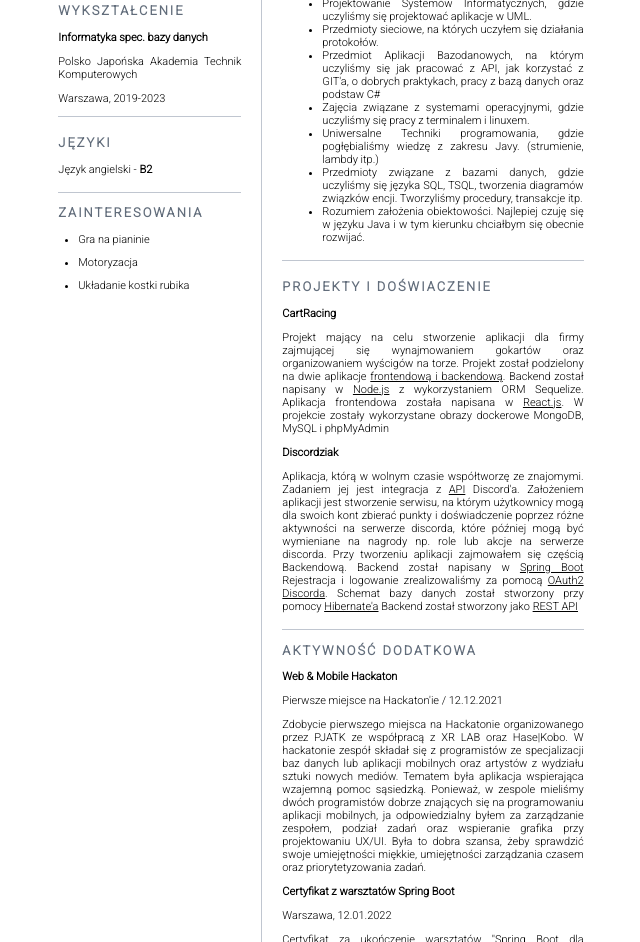
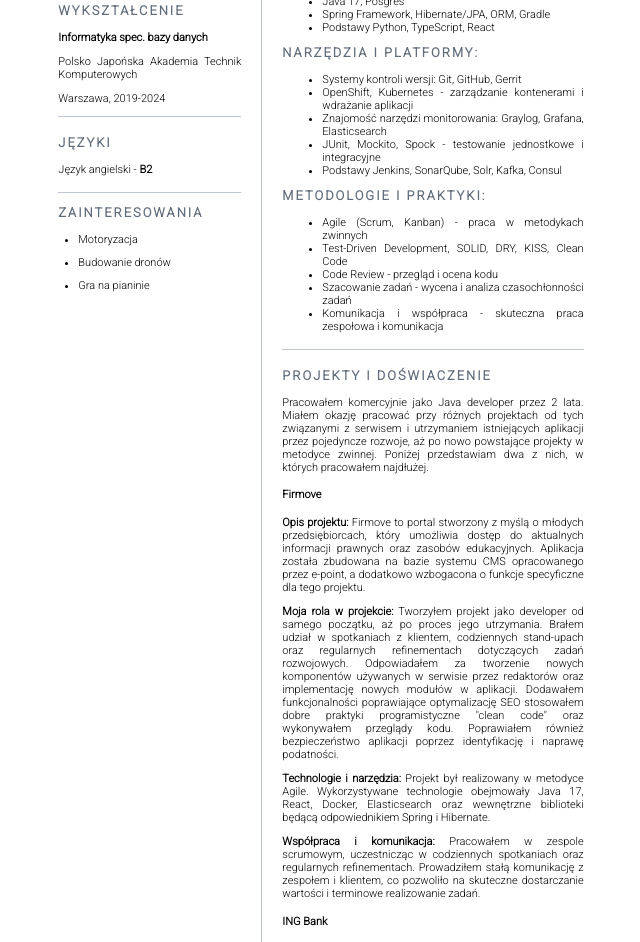
Before and after one commit to miszczuq/Resume-Template, a plain HTML site: page Resume/index.html in a window 1280 px wide. Shown: the part 235-1177 px from the top of the page, without its empty margins (319-959 px from the left). Drawn offline with Linux system fonts and the light colour scheme.

Commit message:
Update skils and projects sections

```diff
--- a/Resume/index.html
+++ b/Resume/index.html
@@ -54,7 +54,7 @@
                 <div class="degree">
                     <p class="degree-title">Informatyka spec. bazy danych</p>
                     <p class="university-name">Polsko Japońska Akademia Technik Komputerowych</p>
-                    <p class="degree-location">Warszawa, 2019-2023</p>
+                    <p class="degree-location">Warszawa, 2019-2024</p>
                 </div>
             </div>
 
@@ -66,82 +66,93 @@
             <div class="interests">
                 <h3>Zainteresowania</h3>
                 <ul>
+                    <li class="interest">Motoryzacja</li>
+                    <li class="interest">Budowanie dronów</li>
                     <li class="interest">Gra na pianinie</li>
-                    <li class="interest">Motoryzacja</li>
-                    <li class="interest">Układanie kostki rubika</li>
                 </ul>
             </div>
         </div>
         <div class="right-content">
             <div class="profile">
-                <h3>Umiejętności</h3>
-              Przedmioty realizowane na uczelni:
-              <ul>
-                <li>
-                    Technologie Internetu, na których realizowałem projekt web łączący frontend i backend (NodeJs,
-                    React)
-                </li>
-                <li>
-                    Projektowanie Systemów Informatycznych, gdzie uczyliśmy się projektować aplikacje w UML.
-                </li>
-                <li>
-                    Przedmioty sieciowe, na których uczyłem się działania protokołów.
-                </li>
-                <li>
-                    Przedmiot Aplikacji Bazodanowych, na którym uczyliśmy się jak pracować z API, jak korzystać z GIT'a,
-                    o dobrych praktykach, pracy z bazą danych oraz podstaw C#
-                </li>
+              <section>
+                <h2>Umiejętności</h2>
 
-                <li>
-                    Zajęcia związane z systemami operacyjnymi, gdzie uczyliśmy się pracy z terminalem i linuxem.
-                </li>
-                <li>
-                    Uniwersalne Techniki programowania, gdzie pogłębialiśmy wiedzę z zakresu Javy. (strumienie, lambdy
-                    itp.)
-                </li>
-                <li>
-                    Przedmioty związane z bazami danych, gdzie uczyliśmy się języka SQL, TSQL, tworzenia diagramów
-                    związków encji.
-                    Tworzyliśmy procedury, transakcje itp.
-                </li>
-                <li>
-                    Rozumiem założenia obiektowości.
-                    Najlepiej czuję się w języku Java i w tym kierunku chciałbym się
-                    obecnie rozwijać.
-                </li>
-              </ul>
+                <h3>Języki Programowania i Frameworki:</h3>
+                <ul>
+                    <li>Java 17, Posgres</li>
+                    <li>Spring Framework, Hibernate/JPA, ORM, Gradle</li>
+                    <li>Podstawy Python, TypeScript, React</li>
+                </ul>
 
+                <h3>Narzędzia i Platformy:</h3>
+                <ul>
+                    <li>Systemy kontroli wersji: Git, GitHub, Gerrit</li>
+                    <li>OpenShift, Kubernetes - zarządzanie kontenerami i wdrażanie aplikacji</li>
+                    <li>Znajomość narzędzi monitorowania: Graylog, Grafana, Elasticsearch</li>
+                    <li>JUnit, Mockito, Spock - testowanie jednostkowe i integracyjne</li>
+                    <li>Podstawy Jenkins, SonarQube, Solr, Kafka, Consul</li>
+                </ul>
+
+                <h3>Metodologie i Praktyki:</h3>
+                <ul>
+                    <li>Agile (Scrum, Kanban) - praca w metodykach zwinnych</li>
+                    <li>Test-Driven Development, SOLID, DRY, KISS, Clean Code</li>
+                    <li>Code Review - przegląd i ocena kodu</li>
+                    <li>Szacowanie zadań - wycena i analiza czasochłonności zadań</li>
+                    <li>Komunikacja i współpraca - skuteczna praca zespołowa i komunikacja</li>
+                </ul>
+
+            </section>
             </div>
+
             <div class="projects">
                 <h3>Projekty i doświaczenie</h3>
 
+                Pracowałem komercyjnie jako Java developer przez 2 lata. Miałem okazję pracować przy różnych projektach od tych związanymi z serwisem i utrzymaniem istniejących aplikacji przez pojedyncze rozwoje, aż po nowo powstające projekty w metodyce zwinnej. Poniżej przedstawiam dwa z nich, w których pracowałem najdłużej.
+
                 <div class="project">
-                    <p class="project-name">CartRacing</p>
+                    <h4 class="project-name">Firmove</h4>
                     <p class="project-description">
-                        Projekt mający na celu stworzenie aplikacji dla firmy zajmującej się wynajmowaniem gokartów oraz
-                        organizowaniem
-                        wyścigów na torze.
-                        Projekt został podzielony na dwie aplikacje <u>frontendową i backendową</u>.
-                        Backend został napisany w <u>Node.js</u> z wykorzystaniem ORM Sequelize.
-                        Aplikacja frontendowa została napisana w <u>React.js</u>.
-                        W projekcie zostały wykorzystane obrazy dockerowe MongoDB, MySQL i phpMyAdmin
+                    <p>
+                        <strong>Opis projektu:</strong> Firmove to portal stworzony z myślą o młodych przedsiębiorcach, który umożliwia dostęp do aktualnych informacji prawnych oraz zasobów edukacyjnych. Aplikacja została zbudowana na bazie systemu CMS opracowanego przez e-point, a dodatkowo wzbogacona o funkcje specyficzne dla tego projektu.
+                    </p>
+
+                    <p>
+                        <strong>Moja rola w projekcie:</strong> Tworzyłem projekt jako developer od samego początku, aż po proces jego utrzymania. Brałem udział w spotkaniach z klientem, codziennych stand-upach oraz regularnych refinementach dotyczących zadań rozwojowych. Odpowiadałem za tworzenie nowych komponentów używanych w serwisie przez redaktorów oraz implementację nowych modułów w aplikacji. Dodawałem funkcjonalności poprawiające optymalizację SEO stosowałem dobre praktyki programistyczne "clean code" oraz wykonywałem przeglądy kodu. Poprawiałem również bezpieczeństwo aplikacji poprzez identyfikację i naprawę podatności.
+                    </p>
+
+                    <p>
+                        <strong>Technologie i narzędzia:</strong> Projekt był realizowany w metodyce Agile. Wykorzystywane technologie obejmowały Java 17, React, Docker, Elasticsearch oraz wewnętrzne biblioteki będącą odpowiednikiem Spring i Hibernate.
+                    </p>
+
+                    <p>
+                        <strong>Współpraca i komunikacja:</strong> Pracowałem w zespole scrumowym, uczestnicząc w codziennych spotkaniach oraz regularnych refinementach. Prowadziłem stałą komunikację z zespołem i klientem, co pozwoliło na skuteczne dostarczanie wartości i terminowe realizowanie zadań.
                     </p>
                 </div>
 
 
                 <div class="project">
-                    <p class="project-name">Discordziak</p>
+                    <h4 class="project-name">ING Bank</h4>
                     <p class="project-description">
-                        Aplikacja, którą w wolnym czasie współtworzę ze znajomymi. Zadaniem jej jest integracja z <u>API</u>
-                        Discord'a.
-                        Założeniem aplikacji jest stworzenie serwisu, na którym użytkownicy mogą dla swoich kont zbierać
-                        punkty i doświadczenie poprzez różne aktywności na serwerze discorda, które później mogą być wymieniane na nagrody np. role lub akcje
-                        na serwerze discorda.
-                        Przy tworzeniu aplikacji zajmowałem się częścią Backendową.
-                        Backend został napisany w <u>Spring Boot</u>
-                        Rejestracja i logowanie zrealizowaliśmy za pomocą <u>OAuth2 Discorda</u>.
-                        Schemat bazy danych został stworzony przy pomocy <u>Hibernate'a</u>
-                        Backend został stworzony jako <u>REST API</u>
+                        <section>
+                            <p>
+                                <strong>Opis projektu:</strong> Projekt skupia się na dostarczeniu zaawansowanego narzędzia do zarządzania treściami dla redaktorów strony ING Bank, umożliwiającego łatwe i szybkie wprowadzanie zmian oraz kontrolę nad treściami bez potrzeby angażowania działów IT. Portal oparty jest o e-point CMS, który zapewnia pełną kontrolę nad wieloma portalami w ramach jednego systemu oraz zgodność z aktualnymi standardami regulacyjnymi, takimi jak WCAG 2.1, RODO, i OWASP TOP 10 itp.
+                            </p>
+
+                            <p>
+                                <strong>Moja rola w projekcie:</strong> W projekcie realizowałem pojedyncze rozwoje, przeprowadzałem przeglądy kodu, utrzymywałem projekt i zajmowałem się jego serwisowaniem. Odpowiadałem za optymalizację aplikacji i monitorowanie jej działania. Tworzyłem nowe komponenty oraz rozwijałem istniejące moduły. Poprawiałem błędy wykryte podczas audytów i testów penetracyjnych. Przeprowadzałem wyceny zadań oraz dostosowywałem komponenty do standardu WCAG. Byłem również odpowiedzialny za wsparcie zespołu podczas dyżurów i reagowanie na awarie.
+                            </p>
+
+                            <p>
+                                <strong>Technologie i narzędzia:</strong> Wśród stosowanych narzędzi wymienić można Java, React, Spring, Docker, Postgres, Kafka, Elasticsearch, OpenShift, Jenkins, Grafana, Graylog i wiele innych. Projekt jest utworzony w oparciu o niezależnie od siebie działające moduły i serwisy.
+                            </p>
+
+                            <p>
+                                <strong>Współpraca i komunikacja:</strong> Pracowałem w zespole scrumowym, uczestnicząc w codziennych spotkaniach, retrospektywach oraz wspierając współpracowników podczas dyżurów. Byłem proaktywny w oferowaniu pomocy i komunikacji z zespołem.
+                            </p>
+
+                        </section>
+
                     </p>
                 </div>
             </div>
@@ -190,7 +201,7 @@
     </div>
     <div class="footer">
         <p class="clause">
-          Wyrażam zgodę na przetwarzanie moich danych osobowych przez e-point SA na potrzebę ewentualnych
+          Wyrażam zgodę na przetwarzanie moich danych osobowych na potrzebę ewentualnych
           przyszłych procesów rekrutacyjnych.
         </p>
     </div>
```
